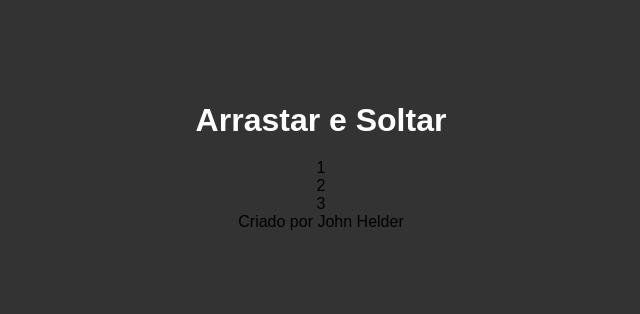
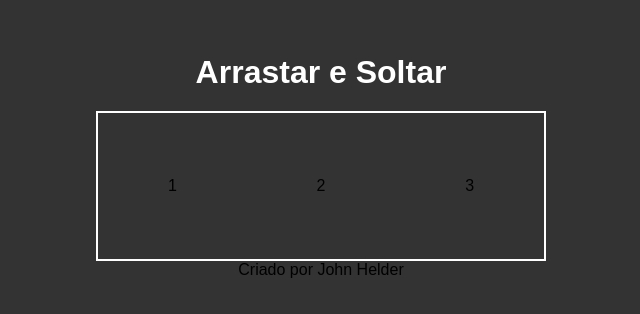
Before and after one commit to Johnhelder/arrastaesolta, a plain HTML site: page index.html in a window 1280 px wide. Shown: the part 244-558 px from the top of the page, without its empty margins (319-959 px from the left). Drawn offline with Linux system fonts and the light colour scheme.

Commit message:
Estilizando área neutra

```diff
--- a/assets/css/style.css
+++ b/assets/css/style.css
@@ -18,3 +18,12 @@ h1 {
   color: #FFF;
   margin: 20px 0;
 }
+
+.neutralArea {
+  width: 450px;
+  height: 150px;
+  display: flex;
+  justify-content: space-around;
+  align-items: center;
+  border: 2px solid #FFF;
+}
```
